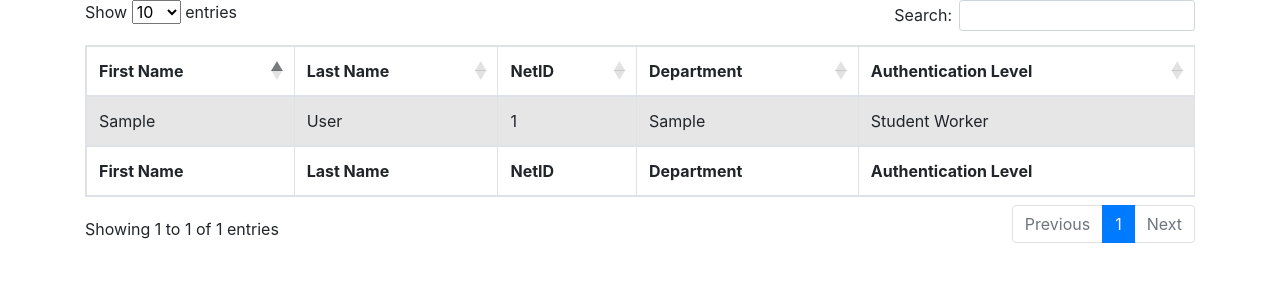
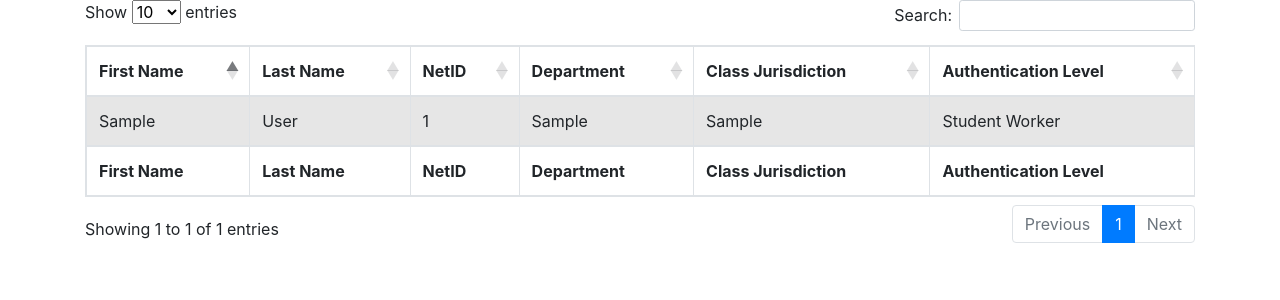
Before and after one commit to MrDemeanor/binder, a Flask app: template app/templates/admin.html in a window 1280 px wide. Shown: the part 56-356 px from the top of the page. Run offline with Flask 2, Linux system fonts and the light colour scheme; tables that the repository leaves empty hold one stand-in row (values such as "Sample post"); the template is opened without the code that fills it: values that come from a table or form of the project are taken from there, most other values are stand-ins (such as "Sample title", 1, 10 or a date in 2020); parts of the project's set-up code (start-up, migrations or seed data) failed here and were passed over; some libraries are stand-ins or nearby versions.

Commit message:
Departments can now have jurisdiction over other subjects

```diff
--- a/app/models.py
+++ b/app/models.py
@@ -31,6 +31,9 @@ class UserModel(UserMixin, db.Model):
 
     # What department does the Student Worker work for?
     department = db.Column(db.String(64), index=True, unique=False)
+
+    # What classes does this department control
+    class_jurisdiction = db.Column(db.String(256), index=False, unique=False)
 
     # We do not store passwords directly, only the hash of a password
     password_hash = db.Column(db.String(128))
--- a/app/static/js/admin.js
+++ b/app/static/js/admin.js
@@ -212,7 +212,8 @@ function changeUserAuthentication() {
                         "lastname": $('#new_user_last_name').val(),
                         "netID": $('#new_user_netID').val(),
                         "department": $('#new_admin_department').val(),
-                        "authorization_level": $('#new_admin_authorization').val()
+                        "authorization_level": $('#new_admin_authorization').val(),
+                        "class_jurisdiction": $("#new_admin_class_jurisdiction").val().join()
                     }
 
                     console.log(url)
--- a/app/templates/admin.html
+++ b/app/templates/admin.html
@@ -130,19 +130,30 @@
                             </div>
                         </div>
                         <div class="form-row">
-                            <div class="col-md-6 mb-3">
+                            <div class="col-md-4 mb-3">
                                 <label for="validationCustom03">Department</label>
                                 <select id="new_admin_department" class="custom-select" name="department"
                                     id="new_admin_department">
                                     {% for department in departments %}
-                                    <option value="{{ department }}">{{ department }}</option>
+                                    <option value="{{ department['catsweb_val'] }}">{{ department['screen_name'] }}</option>
                                     {% endfor %}
                                 </select>
                                 <div class="invalid-feedback">
                                     Please provide a department.
                                 </div>
                             </div>
-                            <div class="col-md-6 mb-3">
+                            <div class="col-md-4 mb-3">
+                                <label for="validationCustom03">Class Jurisdiction</label>
+                                <select id="new_admin_class_jurisdiction" class="custom-select" name="department" id="new_admin_class_jurisdiction" multiple>
+                                    {% for department in departments %}
+                                    <option value="{{ department['catsweb_val'] }}">{{ department['screen_name'] }}</option>
+                                    {% endfor %}
+                                </select>
+                                <div class="invalid-feedback">
+                                    Please provide a department.
+                                </div>
+                            </div>
+                            <div class="col-md-4 mb-3">
                                 <label for="validationCustom05">Authorization Level</label>
                                 <select id="new_admin_authorization" class="custom-select" name="authorization_level">
                                     <option value="1">Student Worker</option>
@@ -323,9 +334,9 @@
                     <li class="nav-item" role="presentation"></li>
                     <li class="nav-item dropdown"><a class="dropdown-toggle nav-link" data-toggle="dropdown"
                             aria-expanded="false" href="#">Hello {{ name }}&nbsp;</a>
-                        <div class="dropdown-menu" role="menu"><a class="dropdown-item" role="presentation" data-toggle="modal"
-                            data-target="#change_password_modal" href="#">Change Password</a><a class="dropdown-item" role="presentation"
-                                href="/logout">Logout</a></div>
+                        <div class="dropdown-menu" role="menu"><a class="dropdown-item" role="presentation"
+                                data-toggle="modal" data-target="#change_password_modal" href="#">Change Password</a><a
+                                class="dropdown-item" role="presentation" href="/logout">Logout</a></div>
                     </li>
                 </ul>
             </div>
@@ -346,6 +357,8 @@
                     </th>
                     <th class="th-sm">Department
                     </th>
+                    <th class="th-sm">Class Jurisdiction
+                    </th>
                     <th class="th-sm">Authentication Level
                     </th>
                 </tr>
@@ -357,6 +370,7 @@
                     <td>{{ user.lastname }}</td>
                     <td>{{ user.id }}</td>
                     <td>{{ user.department }}</td>
+                    <td>{{ user.class_jurisdiction }}</td>
                     {% if user.authentication_level == 1 %}
                     <td>Student Worker</td>
                     {% elif user.authentication_level == 2 %}
@@ -377,6 +391,8 @@
                     </th>
                     <th>Department
                     </th>
+                    <th>Class Jurisdiction
+                    </th>
                     <th>Authentication Level
                     </th>
                 </tr>
--- a/restore_user.py
+++ b/restore_user.py
@@ -6,7 +6,6 @@ new_user = UserModel(
     firstname = 'Brent',
     lastname = 'Redmon',
     email = 'btr26@txstate.edu',
-    department = "",
     authentication_level = 3
 )
 
```
Also changed, not shown: app/routes.py (+11 -10 lines), app/static/departments.json (+12 -2 lines).
